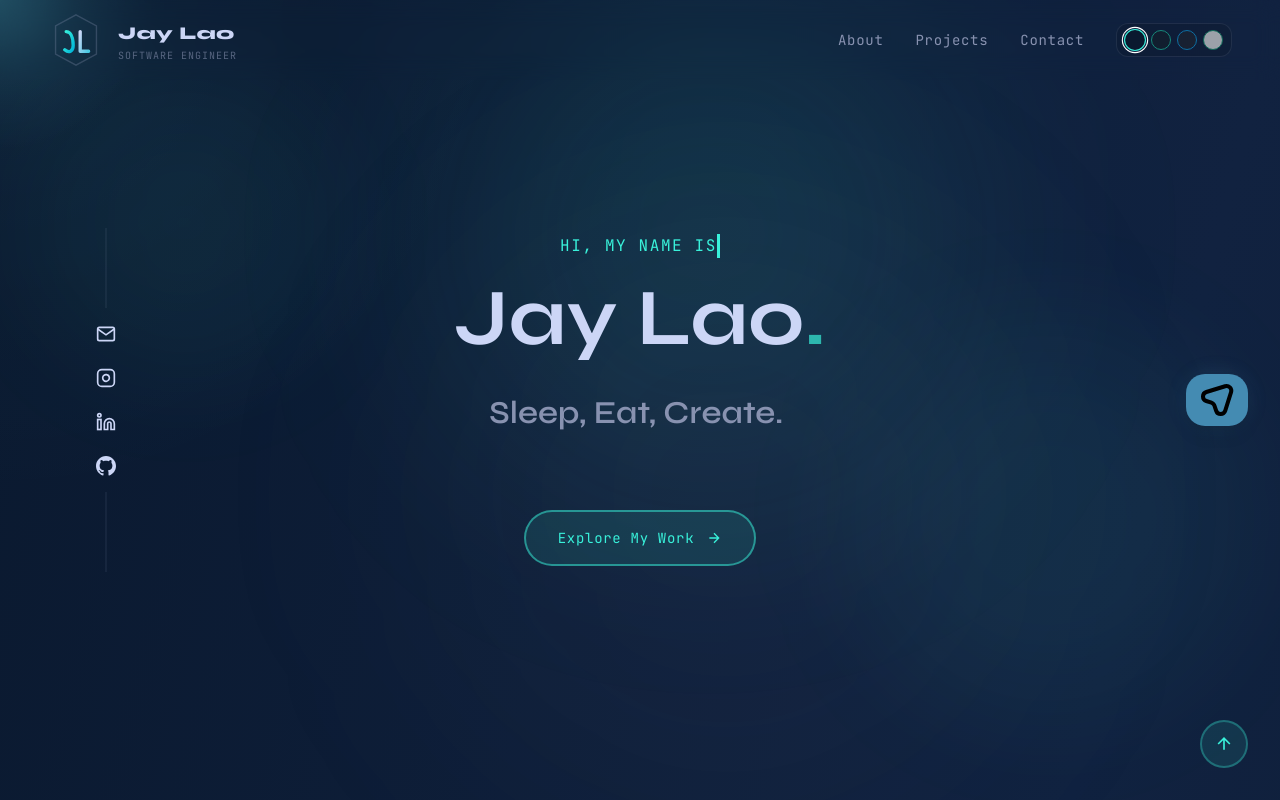
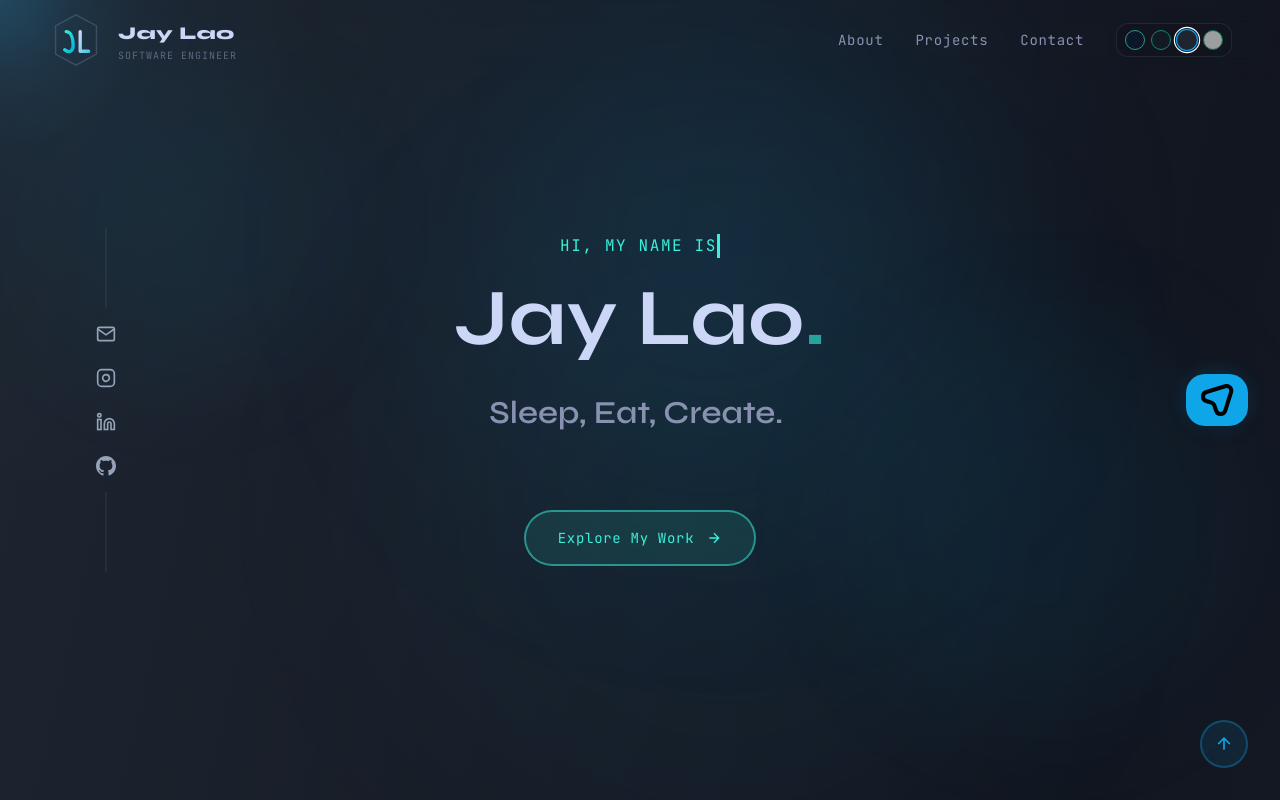
Before and after one commit to JayLao27/m-portfolio, a React (Vite) app: page / in a window 1280 px wide. Shown: the top 800 px of the page. Built offline with nearby package versions, Linux system fonts and the light colour scheme.

Commit message:
📦 new: add Certifications component to Layout

```diff
--- a/src/Layout.tsx
+++ b/src/Layout.tsx
@@ -3,12 +3,13 @@ import './App.css'
 import { AboutMe } from './components/section/AboutMe/AboutMe'
 import { Hero } from './components/section/Hero/Hero'
 import { Projects } from './components/section/Projects/Projects'
+import { Certifications } from './components/section/Certifications/Certifications'
 import { Contact } from './components/section/Contact/Contact'
 import { LayoutDesign } from './components/layout/LayoutDesign'
 import { Chatbot } from './components/chat/Chatbot'
 
 function Layout() {
-  const [theme, setTheme] = useState<'dark' | 'dim' | 'graphite' | 'cream'>('dark')
+  const [theme, setTheme] = useState<'dark' | 'dim' | 'graphite' | 'cream'>('graphite')
   const [isChatOpen, setIsChatOpen] = useState(false)
 
   const isDarkMode = theme !== 'cream'
@@ -23,6 +24,7 @@ function Layout() {
       />
       <AboutMe isDarkMode={isDarkMode} theme={theme} />
       <Projects isDarkMode={isDarkMode} theme={theme} />
+      <Certifications isDarkMode={isDarkMode} theme={theme} />
       <Contact isDarkMode={isDarkMode} theme={theme} />
       <Chatbot
         isDarkMode={isDarkMode}
```
